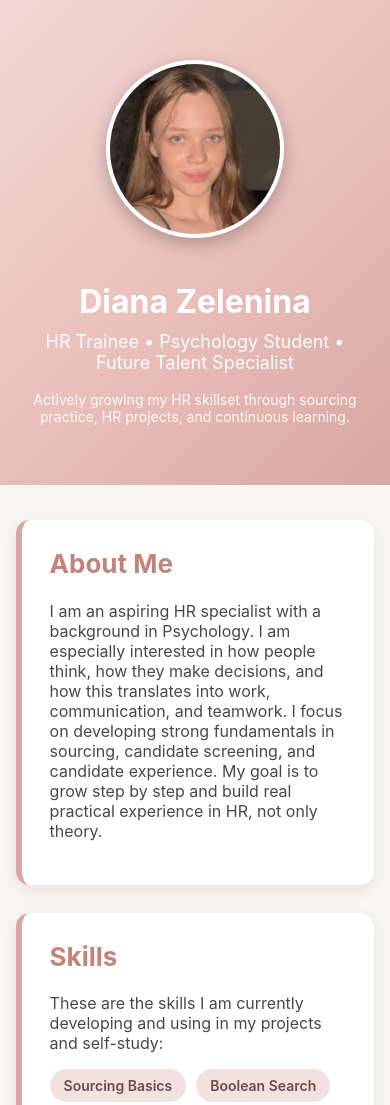
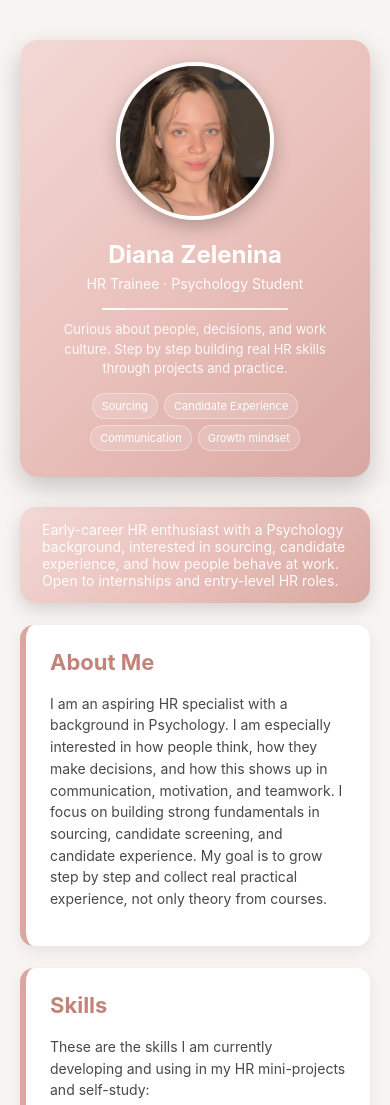
Before and after one commit to dianazelenina/diana-hr-portfolio, a plain HTML site: page index.html in a window 390 px wide. Shown: the top 1105 px of the page. Drawn offline with Linux system fonts and the light colour scheme.

Commit message:
Revamp HR portfolio layout and styles
Updated layout and styling for the HR portfolio page, enhancing the sidebar and main content sections for better presentation and responsiveness.

```diff
--- a/index.html
+++ b/index.html
@@ -12,136 +12,187 @@
             color: #4a4747;
         }
 
-        /* HEADER / HERO */
-        header {
-            background: linear-gradient(135deg, #f2d8d5, #eac1bc, #d8a7a1);
-            padding: 60px 20px;
-            color: white;
+        /* MAIN LAYOUT */
+        .layout {
+            max-width: 1100px;
+            margin: 40px auto;
+            padding: 0 20px;
+            display: flex;
+            gap: 30px;
         }
 
-        .hero {
-            max-width: 1000px;
-            margin: 0 auto;
-            display: flex;
-            align-items: center;
-            gap: 32px;
+        /* LEFT COLUMN (PHOTO + SHORT INFO) */
+        .sidebar {
+            flex: 0 0 280px;
+            position: sticky;
+            top: 20px;
         }
 
-        .hero-photo-wrapper {
-            flex: 0 0 180px;
-            display: flex;
-            justify-content: center;
+        .sidebar-card {
+            background: linear-gradient(135deg, #f2d8d5, #eac1bc, #d8a7a1);
+            padding: 24px 20px 26px;
+            border-radius: 18px;
+            text-align: center;
+            color: #fff;
+            box-shadow: 0 10px 26px rgba(0,0,0,0.2);
+            animation: popIn 0.6s ease forwards;
+            opacity: 0;
+            transform: translateY(8px) scale(0.98);
         }
 
         .photo {
-            width: 170px;
-            height: 170px;
+            width: 150px;
+            height: 150px;
             border-radius: 50%;
             object-fit: cover;
             border: 4px solid #ffffff;
             box-shadow: 0 6px 18px rgba(0,0,0,0.25);
-            transition: transform 0.3s ease, box-shadow 0.3s ease;
+            margin-bottom: 14px;
+            animation: softFloat 4s ease-in-out infinite;
         }
 
-        .photo:hover {
-            transform: translateY(-4px) scale(1.03);
-            box-shadow: 0 10px 24px rgba(0,0,0,0.3);
+        .sidebar h1 {
+            margin: 0;
+            font-size: 24px;
+            font-weight: 700;
         }
 
-        .hero-text {
+        .sidebar-role {
+            margin-top: 6px;
+            font-size: 14px;
+            opacity: 0.95;
+        }
+
+        .sidebar-line {
+            width: 60%;
+            height: 2px;
+            margin: 16px auto 10px;
+            background: rgba(255,255,255,0.8);
+            border-radius: 999px;
+            overflow: hidden;
+            position: relative;
+        }
+
+        .sidebar-line::after {
+            content: "";
+            position: absolute;
+            left: -40%;
+            top: 0;
+            width: 40%;
+            height: 100%;
+            background: #ffffff;
+            opacity: 0.9;
+            animation: lineGlow 2.4s linear infinite;
+        }
+
+        .sidebar-sub {
+            font-size: 13px;
+            opacity: 0.92;
+            line-height: 1.5;
+        }
+
+        .sidebar-tags {
+            margin-top: 14px;
+            display: flex;
+            flex-wrap: wrap;
+            gap: 6px;
+            justify-content: center;
+        }
+
+        .sidebar-tag {
+            font-size: 11px;
+            padding: 5px 9px;
+            border-radius: 999px;
+            background: rgba(255,255,255,0.16);
+            border: 1px solid rgba(255,255,255,0.32);
+        }
+
+        /* RIGHT COLUMN (CONTENT) */
+        .content {
             flex: 1;
         }
 
-        .hero-text h1 {
-            margin: 0;
-            font-size: 40px;
-            font-weight: 700;
+        /* HEADER BAR */
+        .top-header {
+            background: linear-gradient(135deg, #f2d8d5, #eac1bc, #d8a7a1);
+            padding: 14px 22px;
+            border-radius: 16px;
+            color: #fff;
+            margin-bottom: 22px;
+            box-shadow: 0 6px 18px rgba(0,0,0,0.15);
         }
 
-        .hero-text p {
-            margin-top: 10px;
-            font-size: 18px;
-            opacity: 0.96;
+        .top-header p {
+            margin: 0;
+            font-size: 14px;
+            opacity: 0.95;
         }
 
-        .hero-sub {
-            margin-top: 14px;
-            font-size: 14px;
-            opacity: 0.9;
-        }
-
-        /* GENERAL CONTAINER */
-        .container {
-            width: 92%;
-            max-width: 900px;
-            margin: 35px auto;
-        }
-
-        /* SECTION CARD */
+        /* SECTIONS */
         .section {
             background: #ffffff;
-            padding: 28px;
+            padding: 24px 24px 22px;
             border-radius: 14px;
-            margin-bottom: 28px;
+            margin-bottom: 22px;
             border-left: 6px solid #d8a7a1; /* rose gold accent */
             box-shadow: 0 5px 15px rgba(0,0,0,0.07);
             animation: fadeUp 0.6s ease forwards;
             opacity: 0;
-            transform: translateY(10px);
+            transform: translateY(12px);
             transition: transform 0.2s ease, box-shadow 0.2s ease;
         }
 
         .section:hover {
-            transform: translateY(-4px);
+            transform: translateY(-3px);
             box-shadow: 0 8px 20px rgba(0,0,0,0.12);
         }
 
-        .section:nth-child(1) { animation-delay: 0.1s; }
-        .section:nth-child(2) { animation-delay: 0.2s; }
-        .section:nth-child(3) { animation-delay: 0.3s; }
-        .section:nth-child(4) { animation-delay: 0.4s; }
-
-        @keyframes fadeUp {
-            to {
-                opacity: 1;
-                transform: translateY(0);
-            }
-        }
+        .section:nth-child(2) { animation-delay: 0.1s; }
+        .section:nth-child(3) { animation-delay: 0.2s; }
+        .section:nth-child(4) { animation-delay: 0.3s; }
+        .section:nth-child(5) { animation-delay: 0.4s; }
 
         .section h2 {
             margin-top: 0;
-            font-size: 26px;
+            font-size: 22px;
             color: #c2847a;
             font-weight: 700;
+        }
+
+        .section p {
+            margin-top: 8px;
+            line-height: 1.55;
+            font-size: 14px;
         }
 
         /* SKILLS TAGS */
         .tags {
             display: flex;
             flex-wrap: wrap;
-            gap: 10px;
-            margin-top: 15px;
+            gap: 8px;
+            margin-top: 12px;
         }
 
         .tag {
-            padding: 8px 14px;
+            padding: 7px 12px;
             background-color: #f2e2df;
             color: #6d4c4c;
             border-radius: 20px;
-            font-size: 14px;
+            font-size: 13px;
             font-weight: 600;
         }
 
         /* BUTTON */
         .btn {
             display: inline-block;
-            padding: 12px 22px;
+            padding: 11px 20px;
             background-color: #d8a7a1;
             color: white;
             font-weight: 600;
             border-radius: 10px;
             text-decoration: none;
-            margin-top: 12px;
+            margin-top: 10px;
+            font-size: 14px;
             transition: 0.2s ease;
         }
 
@@ -151,25 +202,49 @@
 
         footer {
             text-align: center;
-            padding: 25px;
+            padding: 18px;
             color: #8a8989;
-            font-size: 14px;
-            margin-top: 40px;
+            font-size: 13px;
+            margin-top: 28px;
+        }
+
+        /* ANIMATIONS */
+        @keyframes fadeUp {
+            to {
+                opacity: 1;
+                transform: translateY(0);
+            }
+        }
+
+        @keyframes popIn {
+            to {
+                opacity: 1;
+                transform: translateY(0) scale(1);
+            }
+        }
+
+        @keyframes softFloat {
+            0%, 100% { transform: translateY(0); }
+            50% { transform: translateY(-4px); }
+        }
+
+        @keyframes lineGlow {
+            0% { left: -40%; }
+            100% { left: 110%; }
         }
 
         /* RESPONSIVE */
-        @media (max-width: 768px) {
-            .hero {
+        @media (max-width: 900px) {
+            .layout {
                 flex-direction: column;
-                text-align: center;
             }
 
-            .hero-photo-wrapper {
-                margin-bottom: 10px;
+            .sidebar {
+                position: static;
             }
 
-            .hero-text h1 {
-                font-size: 32px;
+            .sidebar-card {
+                text-align: center;
             }
         }
     </style>
@@ -177,40 +252,57 @@
 
 <body>
 
-<header>
-    <div class="hero">
-        <div class="hero-photo-wrapper">
-            <!-- Твоє справжнє фото з репозиторію -->
+<div class="layout">
+
+    <!-- LEFT COLUMN: PHOTO + SHORT INFO -->
+    <aside class="sidebar">
+        <div class="sidebar-card">
+            <!-- Якщо нове фото має іншу назву – заміни тут -->
             <img src="фото для сайту.jpg" alt="Diana photo" class="photo" />
+            <h1>Diana Zelenina</h1>
+            <div class="sidebar-role">HR Trainee · Psychology Student</div>
+
+            <div class="sidebar-line"></div>
+
+            <div class="sidebar-sub">
+                Curious about people, decisions, and work culture.
+                Step by step building real HR skills through projects and practice.
             </div>
-        <div class="hero-text">
-            <h1>Diana Zelenina</h1>
-            <p>HR Trainee • Psychology Student • Future Talent Specialist</p>
-            <div class="hero-sub">
-                Actively growing my HR skillset through sourcing practice, HR projects, and continuous learning.
+
+            <div class="sidebar-tags">
+                <span class="sidebar-tag">Sourcing</span>
+                <span class="sidebar-tag">Candidate Experience</span>
+                <span class="sidebar-tag">Communication</span>
+                <span class="sidebar-tag">Growth mindset</span>
             </div>
         </div>
+    </aside>
+
+    <!-- RIGHT COLUMN: CONTENT -->
+    <main class="content">
+        <div class="top-header">
+            <p>
+                Early-career HR enthusiast with a Psychology background, interested in sourcing, candidate
+                experience, and how people behave at work. Open to internships and entry-level HR roles.
+            </p>
         </div>
-</header>
-
-<div class="container">
 
         <!-- ABOUT ME -->
-    <div class="section">
+        <section class="section">
             <h2>About Me</h2>
             <p>
                 I am an aspiring HR specialist with a background in Psychology. I am especially interested in how people think,
-            how they make decisions, and how this translates into work, communication, and teamwork. I focus on developing
-            strong fundamentals in sourcing, candidate screening, and candidate experience.
-            My goal is to grow step by step and build real practical experience in HR, not only theory.
+                how they make decisions, and how this shows up in communication, motivation, and teamwork. I focus on building
+                strong fundamentals in sourcing, candidate screening, and candidate experience. My goal is to grow step by step
+                and collect real practical experience, not only theory from courses.
             </p>
-    </div>
+        </section>
 
         <!-- SKILLS -->
-    <div class="section">
+        <section class="section">
             <h2>Skills</h2>
             <p>
-            These are the skills I am currently developing and using in my projects and self-study:
+                These are the skills I am currently developing and using in my HR mini-projects and self-study:
             </p>
             <div class="tags">
                 <div class="tag">Sourcing Basics</div>
@@ -219,22 +311,22 @@
                 <div class="tag">Candidate Experience</div>
                 <div class="tag">Psychology for HR</div>
                 <div class="tag">Empathy</div>
-            <div class="tag">Communication</div>
+                <div class="tag">Active Listening</div>
                 <div class="tag">Team Dynamics</div>
                 <div class="tag">HR Writing</div>
             </div>
-    </div>
+        </section>
 
         <!-- COURSES -->
-    <div class="section">
+        <section class="section">
             <h2>Courses</h2>
-        <p>AI For Everyone — DeepLearning.AI (Andrew Ng)</p>
-        <p>The Growth Mindset — University of California, Davis</p>
-        <p>Cognitive Psychology & Neuropsychology — University of Cambridge (online)</p>
-    </div>
+            <p><strong>AI For Everyone</strong> — DeepLearning.AI (Andrew Ng)</p>
+            <p><strong>The Growth Mindset</strong> — University of California, Davis</p>
+            <p><strong>Cognitive Psychology & Neuropsychology</strong> — University of Cambridge (online)</p>
+        </section>
 
         <!-- PROJECTS -->
-    <div class="section">
+        <section class="section">
             <h2>Projects</h2>
             <p>
                 <strong>Candidate Sourcing (1-week project):</strong>
@@ -247,12 +339,12 @@
                 and explored how to make the candidate journey more transparent and respectful.
             </p>
 
-        <!-- Сюди потім можна вставити лінк на Notion -->
+            <!-- Сюди можеш вставити лінк на Notion-сторінку з проєктами -->
             <a href="#" class="btn">View HR Projects</a>
-    </div>
+        </section>
 
         <!-- CONTACT -->
-    <div class="section">
+        <section class="section">
             <h2>Contact</h2>
             <p><strong>Email:</strong> dianazelenina@gmail.com</p>
             <p><strong>Location:</strong> Kyiv, Ukraine</p>
@@ -260,8 +352,8 @@
 
             <!-- Кнопка з твоїм PDF CV -->
             <a href="Resume.pdf" class="btn" target="_blank">Download CV</a>
-    </div>
-
+        </section>
+    </main>
 </div>
 
 <footer>
```
Lines whose indentation alone changed are shown as unchanged.
